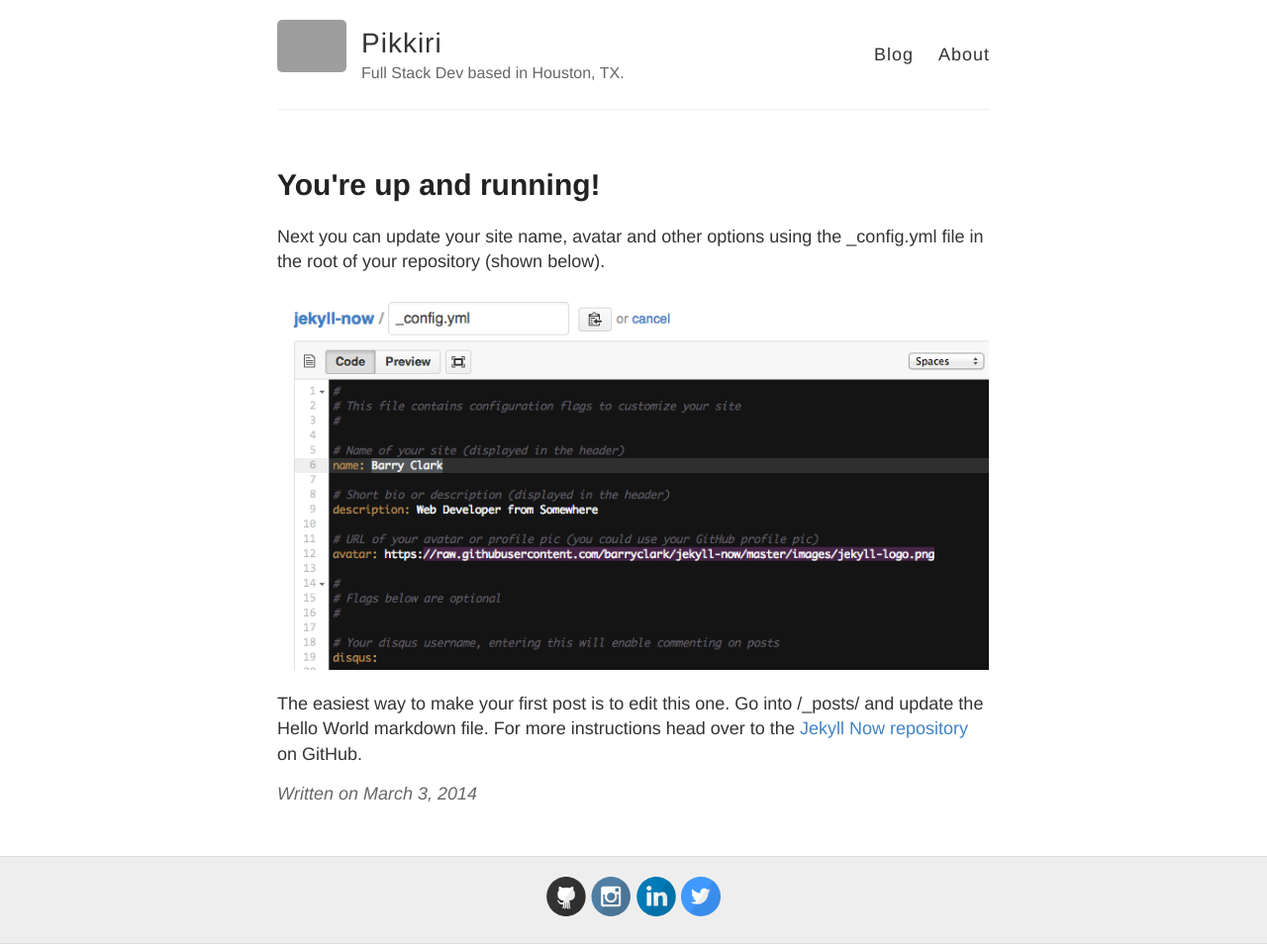
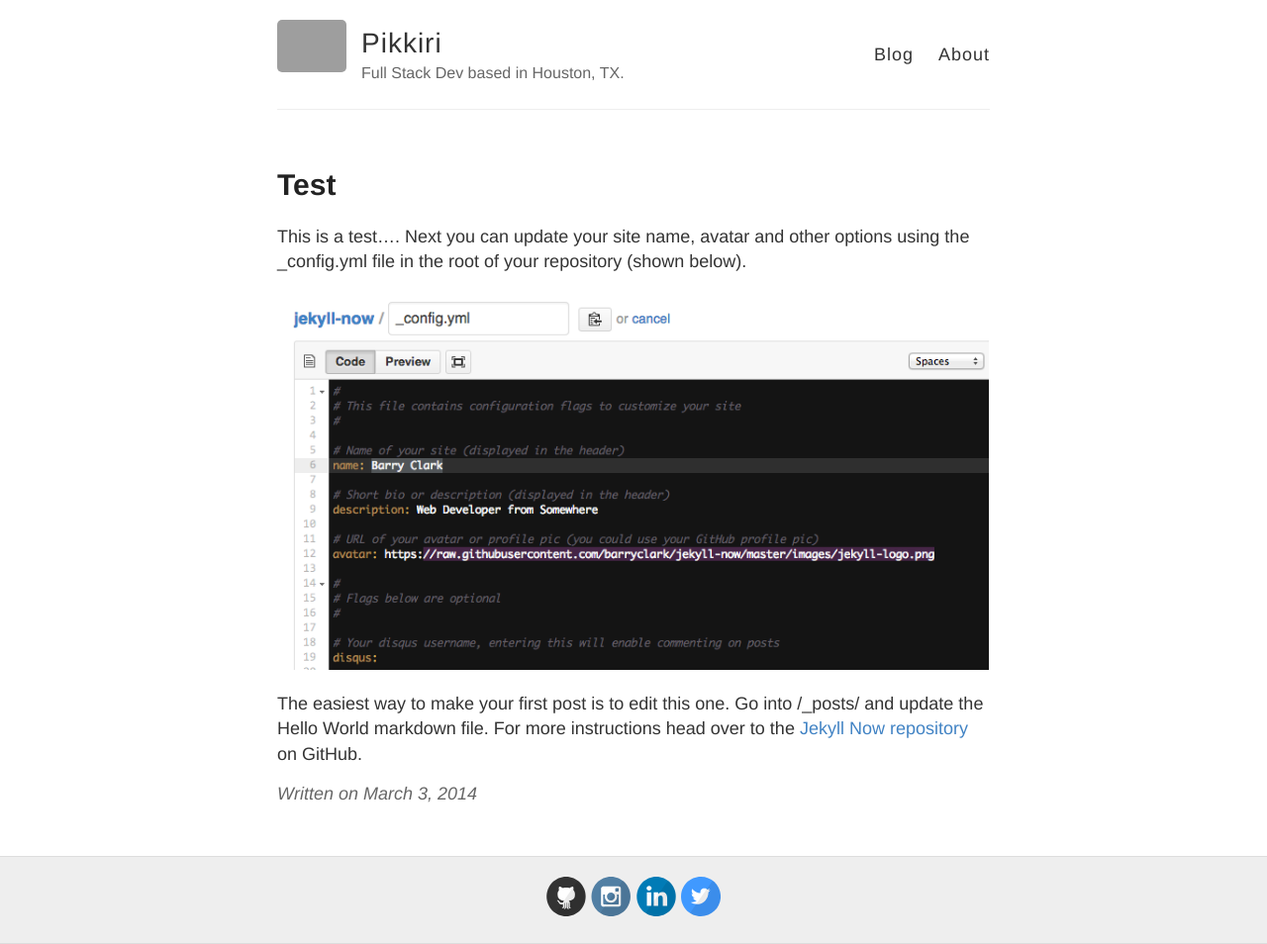
Before and after one commit to pikkiri/pikkiri.github.io, a Jekyll site: the page built from _posts/2014-3-3-Hello-World.md, in a window 1280 px wide. Shown: the whole page at 99% size. Built offline with Jekyll 4.4.1, drawn with Linux system fonts in a browser that asks for light colours; grey boxes are pictures that could not be loaded.

Commit message:
Update 2014-3-3-Hello-World.md

```diff
--- a/_posts/2014-3-3-Hello-World.md
+++ b/_posts/2014-3-3-Hello-World.md
@@ -1,8 +1,9 @@
 ---
 layout: post
-title: You're up and running!
+title: Test
 ---
 
+This is a test....
 Next you can update your site name, avatar and other options using the _config.yml file in the root of your repository (shown below).
 
 ![_config.yml]({{ site.baseurl }}/images/config.png)
```
